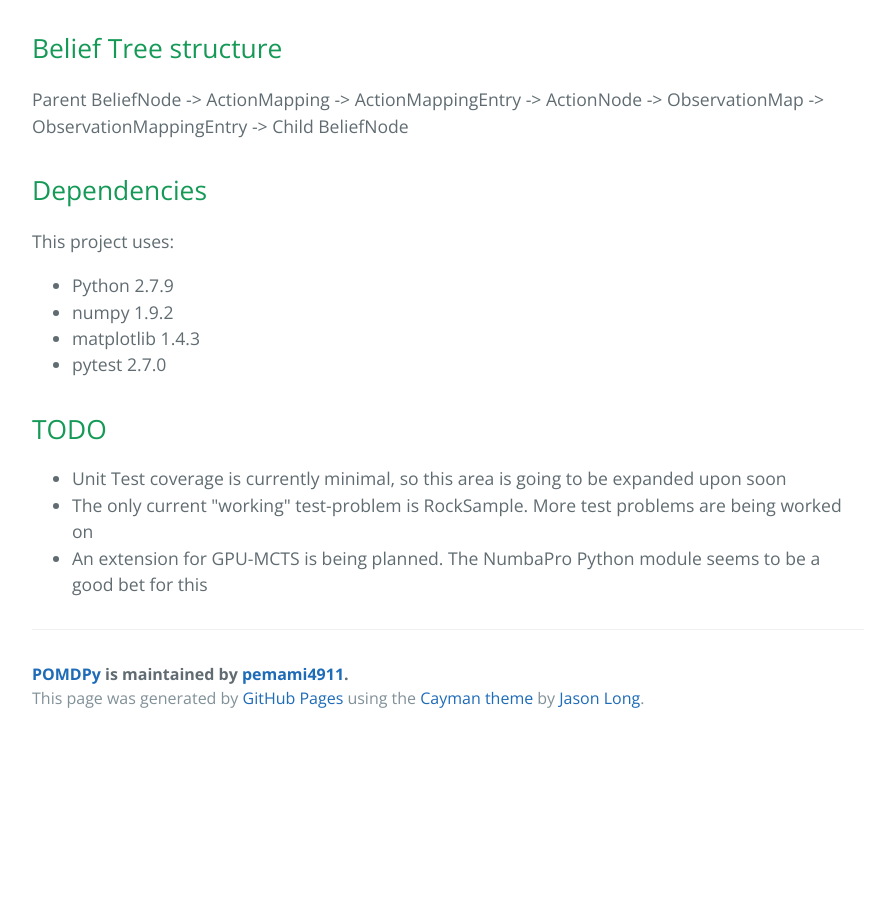
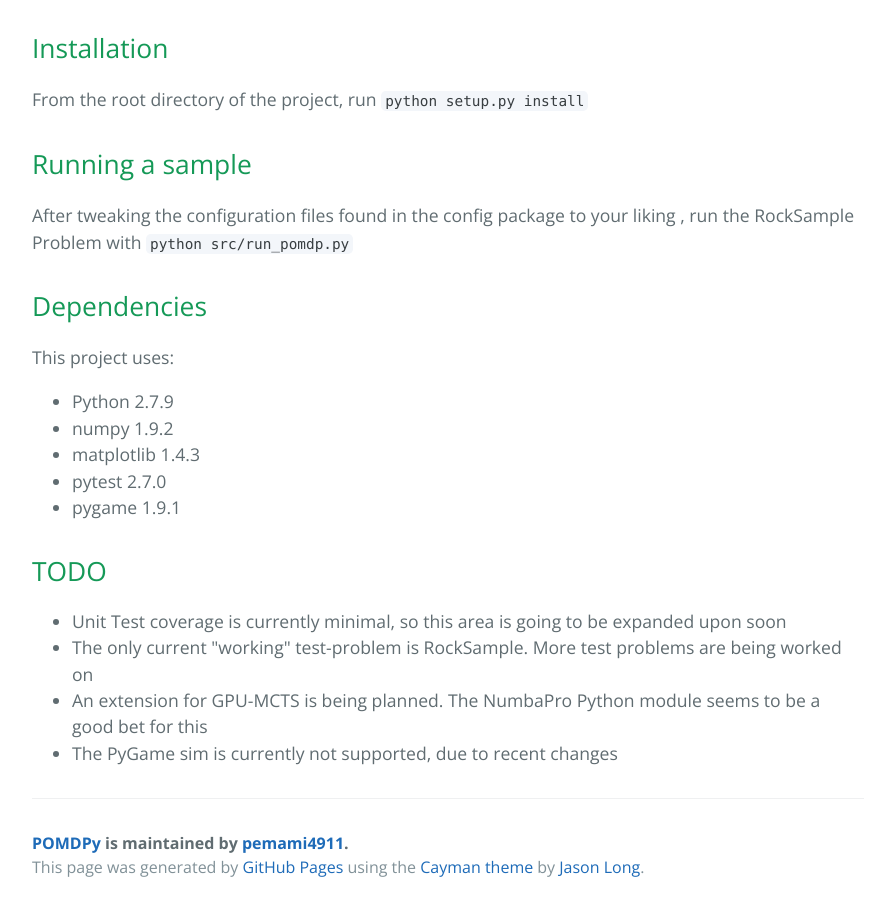
Before and after one commit to pemami4911/POMDPy, a plain HTML site: page index.html in a window 1280 px wide. Shown: the part 597-1508 px from the top of the page, without its empty margins (192-1077 px from the left). Before the commit the page ends 1339 px from the top, so only its background shows below. Drawn offline with nearby package versions, Linux system fonts and the light colour scheme.

Commit message:
Create gh-pages branch via GitHub

```diff
--- a/index.html
+++ b/index.html
@@ -24,9 +24,16 @@
 <p>This is project has been conducted strictly for research purposes. If you would like to contribute to POMDPy or if you have any comments or suggestions, feel free to send me a pull request or send me an email at <a href="mailto:pemami@ufl.edu">pemami@ufl.edu</a>.  </p>
 
 <h2>
-<a id="belief-tree-structure" class="anchor" href="#belief-tree-structure" aria-hidden="true"><span class="octicon octicon-link"></span></a>Belief Tree structure</h2>
+<a id="installation" class="anchor" href="#installation" aria-hidden="true"><span class="octicon octicon-link"></span></a>Installation</h2>
 
-<p>Parent BeliefNode -&gt; ActionMapping -&gt; ActionMappingEntry -&gt; ActionNode -&gt; ObservationMap -&gt; ObservationMappingEntry -&gt; Child BeliefNode</p>
+<p>From the root directory of the project, run
+    <code>python setup.py install</code></p>
+
+<h2>
+<a id="running-a-sample" class="anchor" href="#running-a-sample" aria-hidden="true"><span class="octicon octicon-link"></span></a>Running a sample</h2>
+
+<p>After tweaking the configuration files found in the config package to your liking , run the RockSample Problem with
+    <code>python src/run_pomdp.py</code></p>
 
 <h2>
 <a id="dependencies" class="anchor" href="#dependencies" aria-hidden="true"><span class="octicon octicon-link"></span></a>Dependencies</h2>
@@ -38,6 +45,7 @@
 <li>numpy 1.9.2</li>
 <li>matplotlib 1.4.3</li>
 <li>pytest 2.7.0</li>
+<li>pygame 1.9.1 </li>
 </ul>
 
 <h2>
@@ -47,6 +55,7 @@
 <li>Unit Test coverage is currently minimal, so this area is going to be expanded upon soon</li>
 <li>The only current "working" test-problem is RockSample. More test problems are being worked on </li>
 <li>An extension for GPU-MCTS is being planned. The NumbaPro Python module seems to be a good bet for this</li>
+<li>The PyGame sim is currently not supported, due to recent changes</li>
 </ul>
 
       <footer class="site-footer">
```
Also changed, not shown: params.json (+1 -1 lines).
